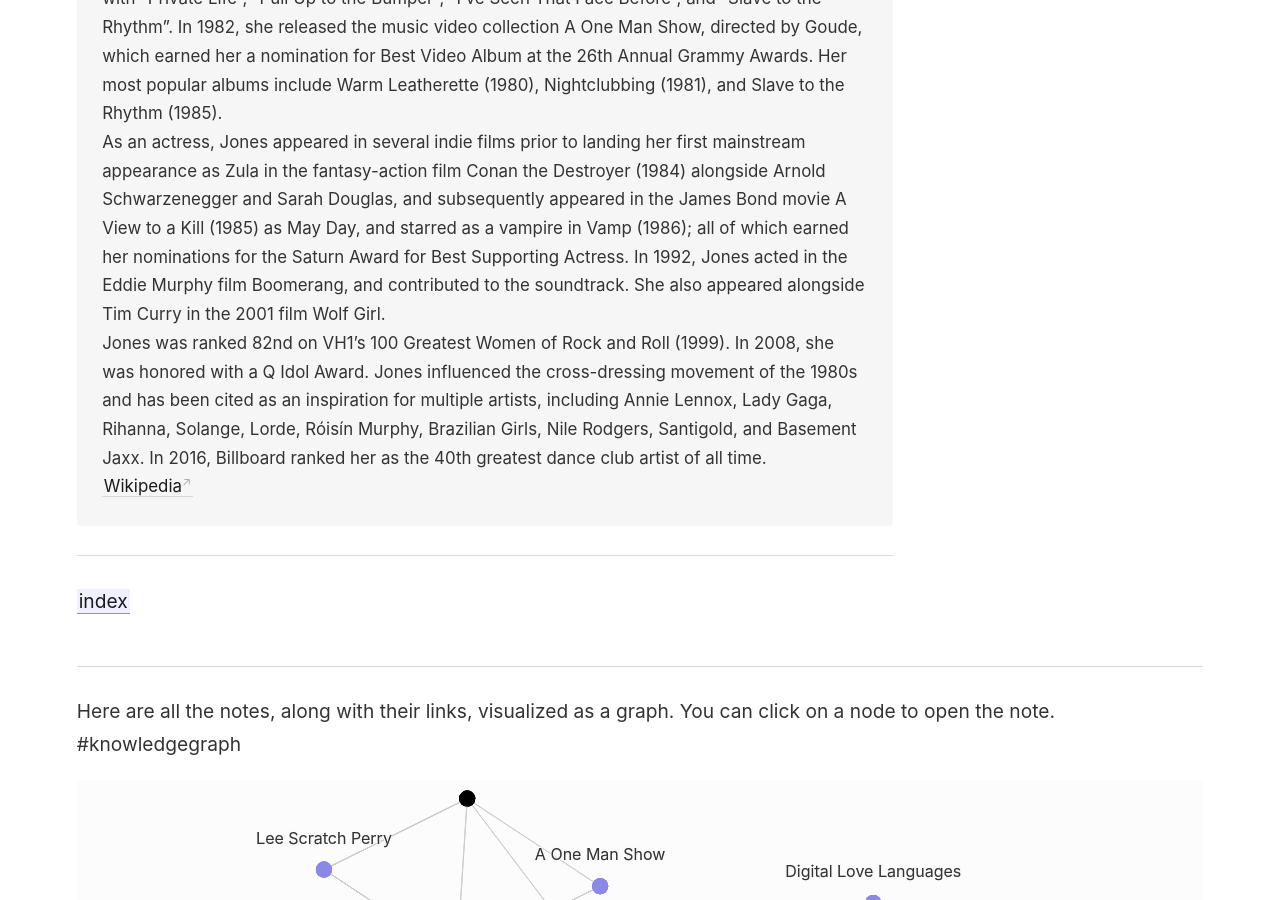
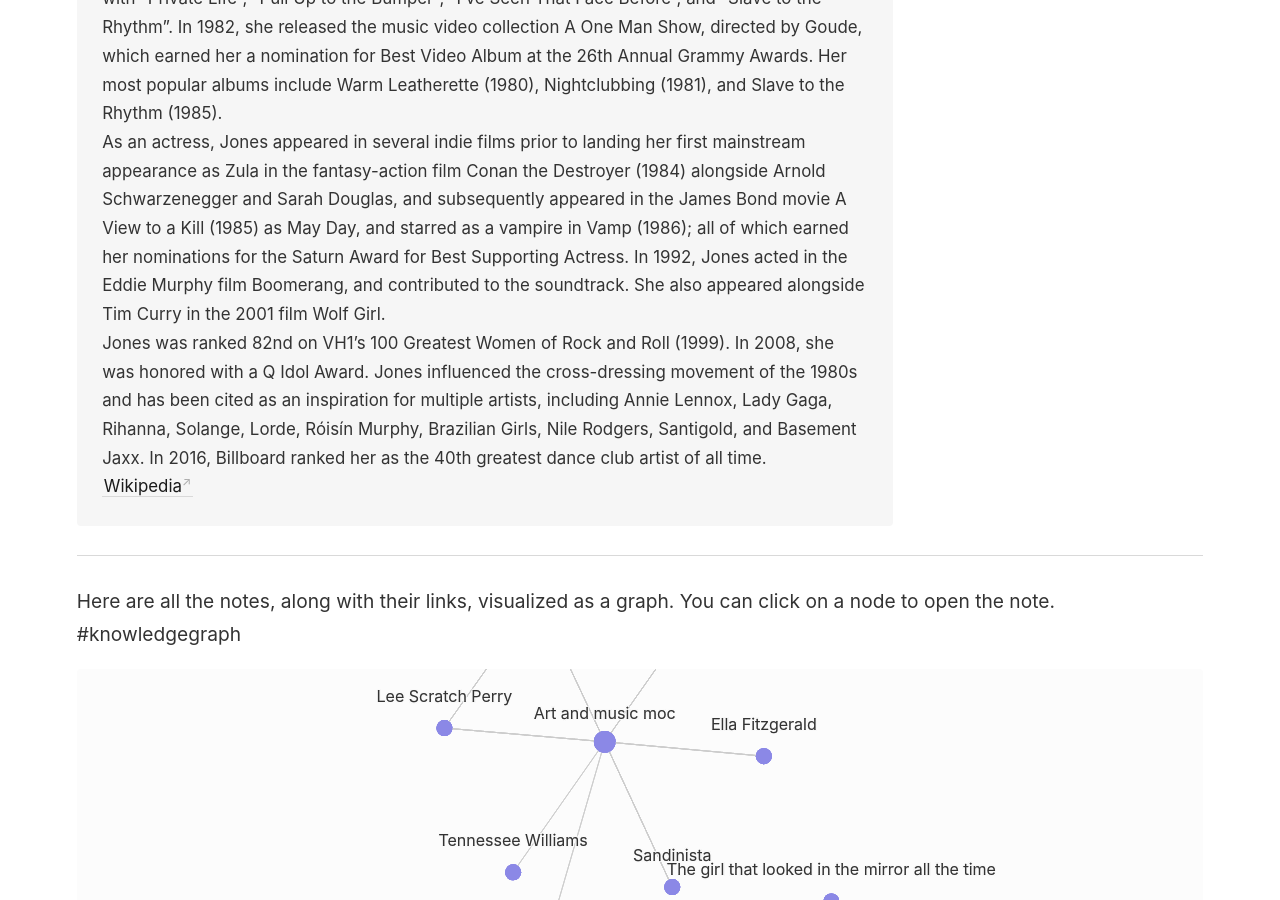
Before and after one commit to sean808080/digital-garden-jekyll, a Jekyll site: the page built from _notes/Grace Jones.md, in a window 1280 px wide and 900 px high, scrolled down 1386 px. Built offline with Jekyll 4.4.1, drawn with Linux system fonts in a browser that asks for light colours; some of the changed text lies outside the part shown.

Commit message:
PUSH NOTE : Grace Jones.md

```diff
--- a/_notes/Grace Jones.md
+++ b/_notes/Grace Jones.md
@@ -23,7 +24,3 @@
 > Jones was ranked 82nd on VH1's 100 Greatest Women of Rock and Roll (1999). In 2008, she was honored with a Q Idol Award. Jones influenced the cross-dressing movement of the 1980s and has been cited as an inspiration for multiple artists, including Annie Lennox, Lady Gaga, Rihanna, Solange, Lorde, Róisín Murphy, Brazilian Girls, Nile Rodgers, Santigold, and Basement Jaxx. In 2016, Billboard ranked her as the 40th greatest dance club artist of all time.
 >
 > [Wikipedia](https://en.wikipedia.org/wiki/Grace%20Jones)
-
-
----
-[[index]]
```
Also changed, not shown: other parts of _notes/Grace Jones.md (+1 -0 lines).
